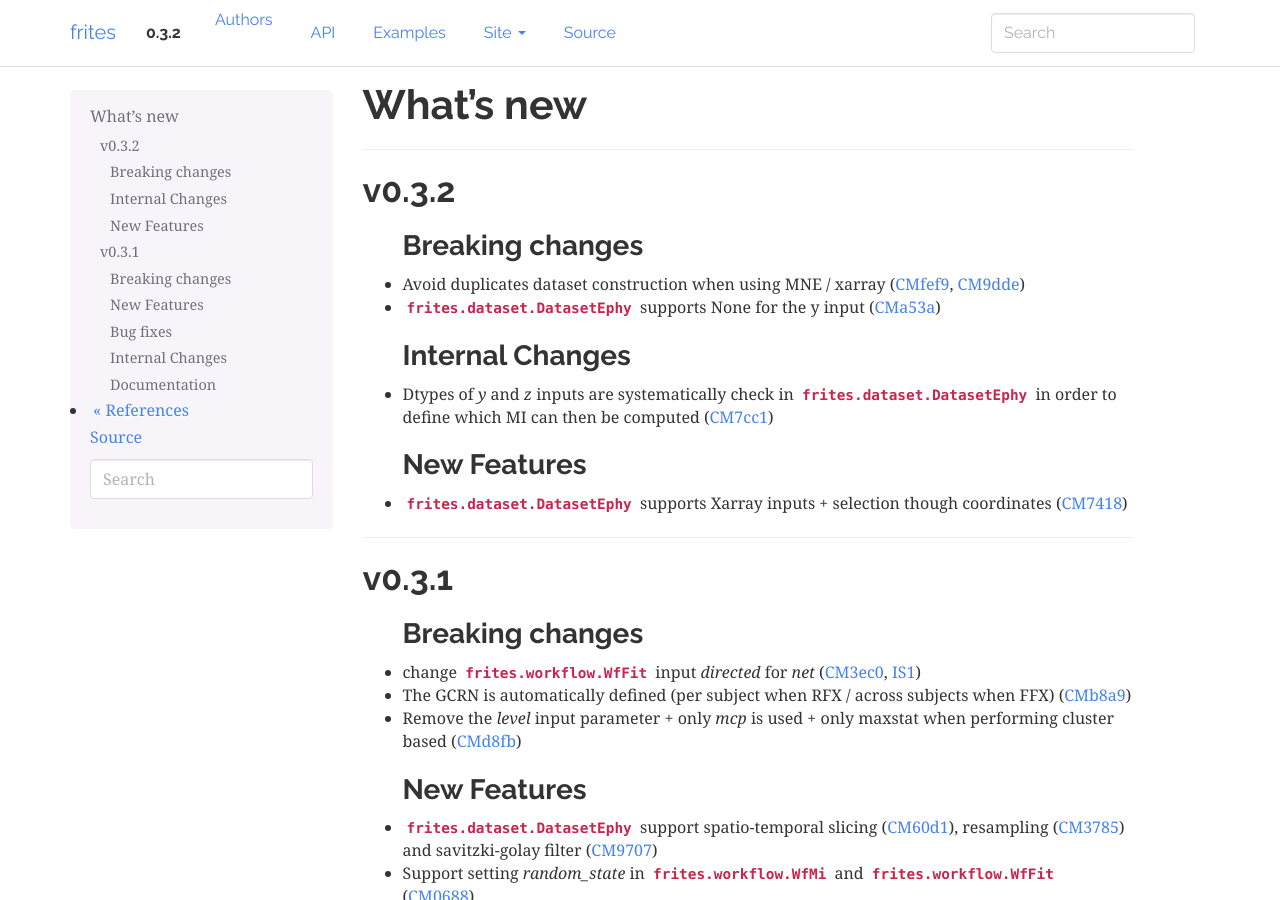
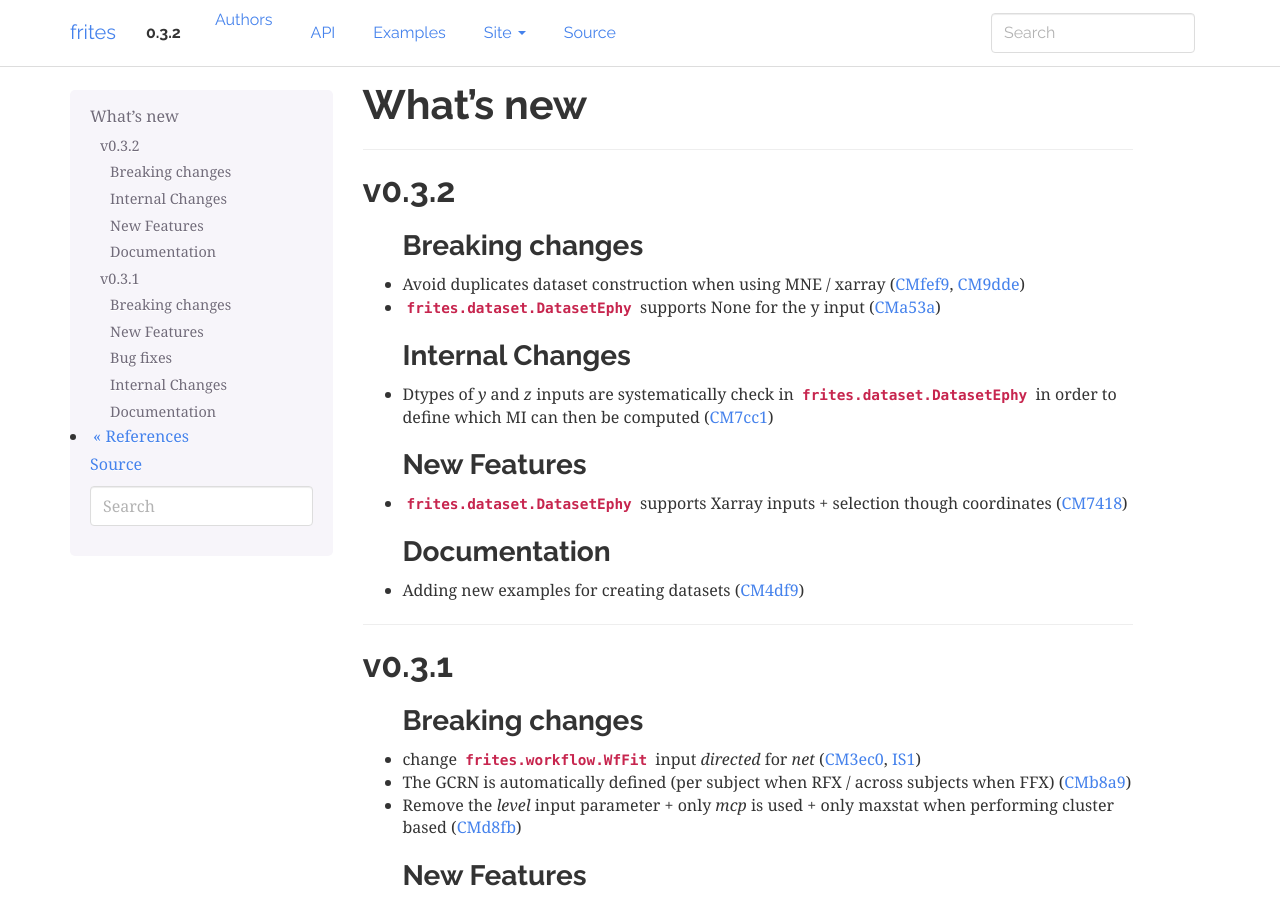
Before and after one commit to brainets/frites, a Sphinx documentation site: the page built from docs/source/whatsnew.rst, in a window 1280 px wide and 900 px high. Built offline with Sphinx 7.4.7, drawn with Linux system fonts in a browser that asks for light colours.

Commit message:
update whatsnew

```diff
--- a/docs/source/whatsnew.rst
+++ b/docs/source/whatsnew.rst
@@ -22,6 +22,10 @@ Internal Changes
 New Features
 ++++++++++++
 * :py:class:`frites.dataset.DatasetEphy` supports Xarray inputs + selection though coordinates (:commit:`7418`)
+
+Documentation
++++++++++++++
+* Adding new examples for creating datasets (:commit:`4df9`)
 
 
 .. raw:: html
```
